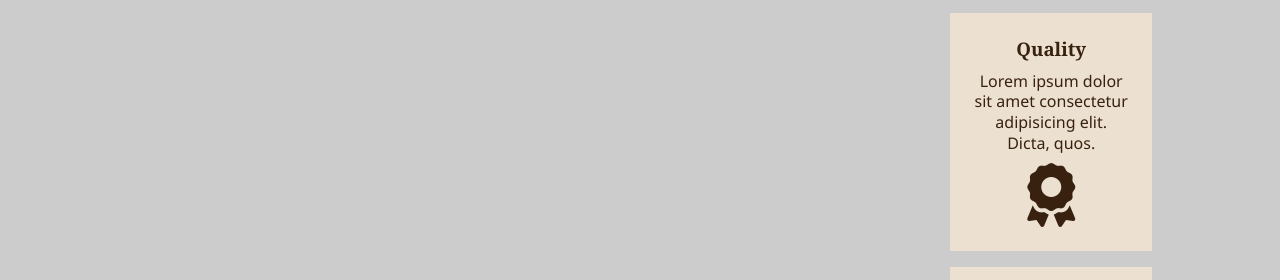
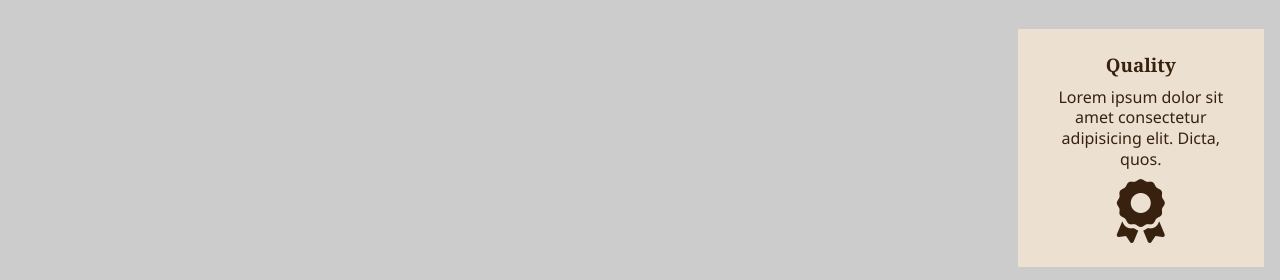
Before and after one commit to amarudemonn/all-coffee, a plain HTML site: page index.html in a window 1280 px wide. Shown: the part 185-465 px from the top of the page. Drawn offline with Linux system fonts and the light colour scheme.

Commit message:
Change grid width

```diff
--- a/style.css
+++ b/style.css
@@ -25,8 +25,7 @@ h3 {
 
 /* Website Grid */
 .container {
-  width: 80%;
-  margin: auto;
+  margin: 1rem;
   display: grid;
   grid-template-areas:
     "header"
```
